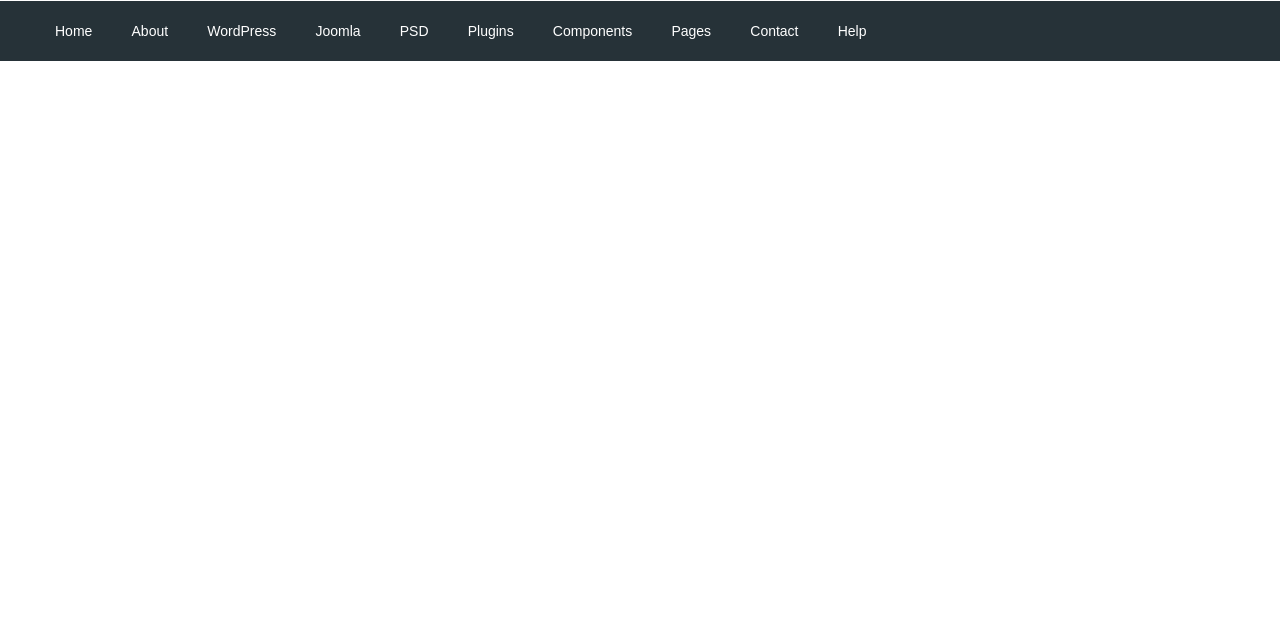
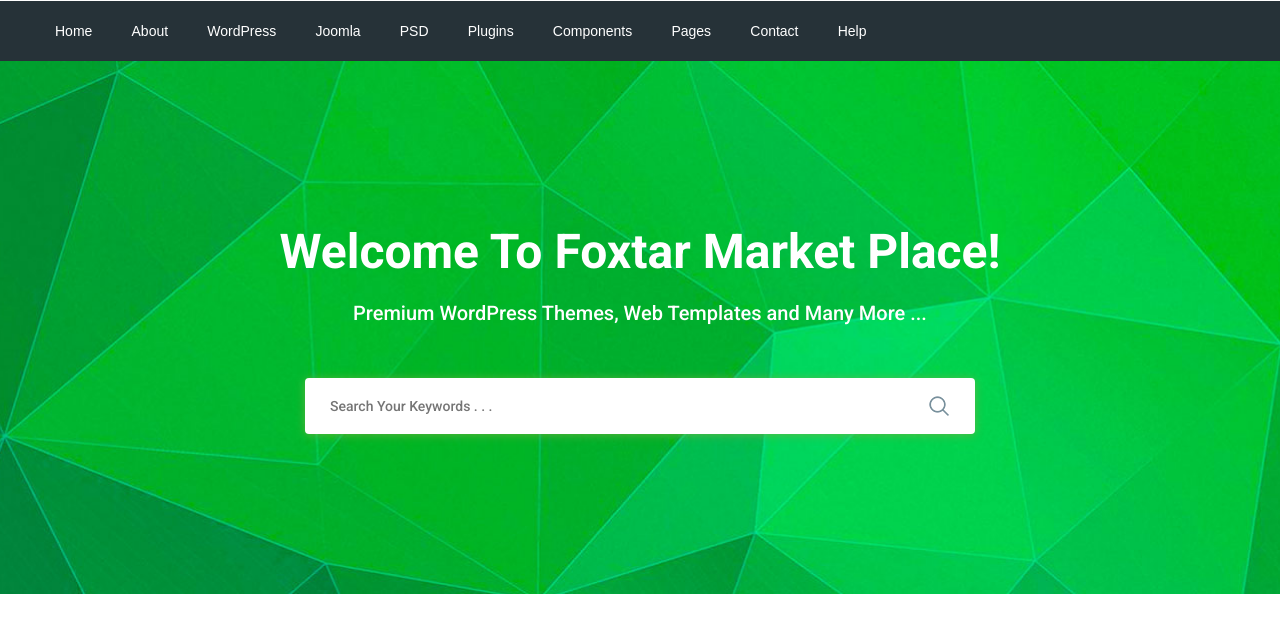
Before and after one commit to climbingirl/moderno, a website: page app/index.html in a window 1280 px wide. Shown: the part 89-722 px from the top of the page. Drawn offline with nearby package versions, Linux system fonts and the light colour scheme; files that its build step writes are made by us from their sources.

Commit message:
added section search

```diff
--- a/app/index.html
+++ b/app/index.html
@@ -94,6 +94,26 @@
             </div>
         </div>
     </header>
+    <section class="search" style="background-image: url(images/search-bg.jpg);">
+        <div class="container">
+            <div class="search__inner">
+                <div class="search__inner-title">
+                    Welcome To Foxtar Market Place!
+                </div>
+                <div class="search__inner-text">
+                    Premium WordPress Themes, Web Templates and Many More ...
+                </div>
+                <div class="search__inner-form">
+                    <form action="">
+                        <input type="text" placeholder="Search Your Keywords . . ." required>
+                        <button type="submit">
+                            <img src="images/icons/search.png" alt="">
+                        </button>
+                    </form>
+                </div>
+            </div>
+        </div>
+    </section>
 
 
 
--- a/app/scss/_vars.scss
+++ b/app/scss/_vars.scss
@@ -2,3 +2,12 @@
 $red: #e74c3c;
 $green: #8bc34a;
 $bg: #263238;
+
+@mixin f500 {
+    font-family: 'Roboto', sans-serif;
+    font-weight: 500;
+}
+@mixin f700 {
+    font-family: 'Roboto', sans-serif;
+    font-weight: 700;
+}
--- a/app/scss/style.scss
+++ b/app/scss/style.scss
@@ -3,6 +3,7 @@
 @import "fonts";
 
 // start header
+
 .header-top__inner{
     display: flex;
     justify-content: space-between;
@@ -51,3 +52,59 @@
         color: #fff;
     }
 }
+
+// end header
+// start search
+
+.search{
+    padding: 155px 0 100px;
+    background-repeat: no-repeat;
+    background-position: center;
+    background-size: cover;
+    min-height: 533px;
+}
+.search__inner{
+    color: #fff;
+    text-align: center;
+    &-title{
+        font-size: 48px;
+        line-height: 72px;
+        @include f700;
+        margin-bottom: 10px;
+    }
+    &-text{
+        font-size: 20px;
+        line-height: 30px;
+        @include f500;
+        margin-bottom: 50px;
+    }
+    &-form{
+        max-width: 670px;
+        margin: 0 auto;
+        position: relative;
+        input{
+            width: 100%;
+            border: none;
+            height: 56px;
+            border-radius: 4px;
+            padding-left: 25px;
+            padding-right: 60px;
+            box-shadow: 0px 1px 10px 0px rgba(124, 178, 64, 0.75);
+            font-size: 14px;
+            @include f500;
+            ::placeholder{
+                color: #90a4ae;
+            }
+        }
+        button{
+            border: none;
+            background-color: transparent;
+            position: absolute;
+            top: 17px;
+            right: 20px;
+            cursor: pointer;
+        }
+    }
+}
+
+// end search
```
Also changed, not shown: app/images/icons/search.png (added), app/images/search-bg.jpg (added).
